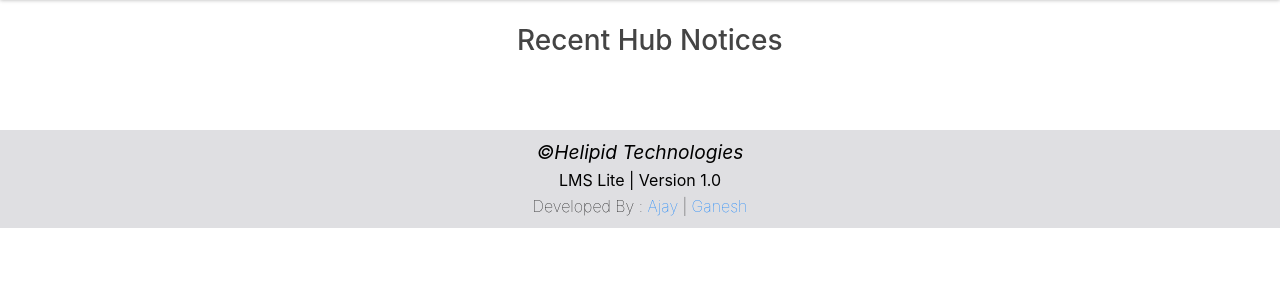
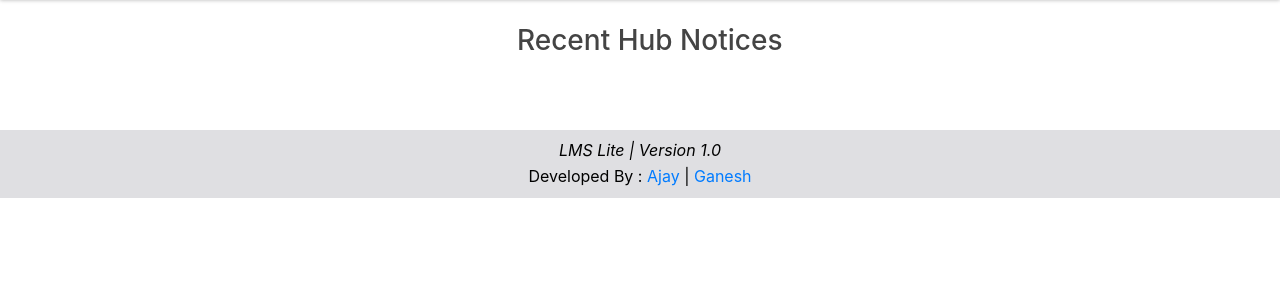
Before and after one commit to AjayReddyK/Lms-Lite, a Django app: page /hub/ in a window 1280 px wide. Shown: the part 72-372 px from the top of the page. Run offline with Django 3.2, Linux system fonts and the light colour scheme; some libraries are stand-ins or nearby versions.

Commit message:
stable version 1.2

```diff
--- a/user/templates/user/base_template.html
+++ b/user/templates/user/base_template.html
@@ -95,15 +95,9 @@
    padding:0.5rem;
 	}
 
-	.company {
+	.product{
 		font-style: oblique;
-		font-size: larger;
 	}
-
-	.developers {
-		font-weight: lighter;
-	}
-
 	@media only screen and (max-width: 600px){
 		.box1{
 			width: 100%;
@@ -170,7 +164,6 @@
 	</main>
 	<!-- footer section -->
 	<div class="box1 text-center">
-		<p class="company marbottom"><span>&copy;</span>Helipid Technologies</p>
 		<p class="product marbottom">LMS Lite | Version 1.0</p>
 		<p class="developers marbottom">Developed By : <a href="https://www.linkedin.com/in/ajay-kumar-reddy-kanduru/" target="_blank"> Ajay</a> | <a href="https://www.linkedin.com/in/ganeshthoutam/" target="_blank" class="endingmargin">Ganesh</a></p>
 	</div>
```
